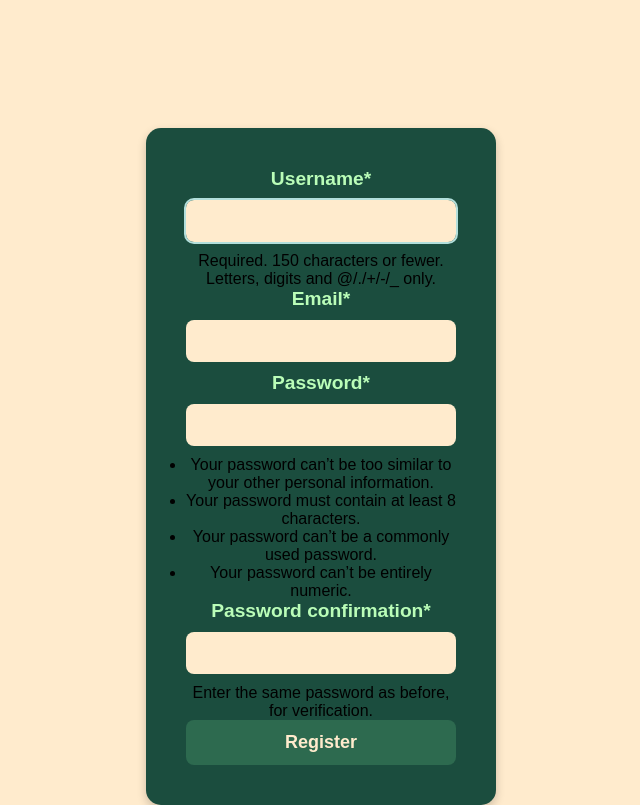
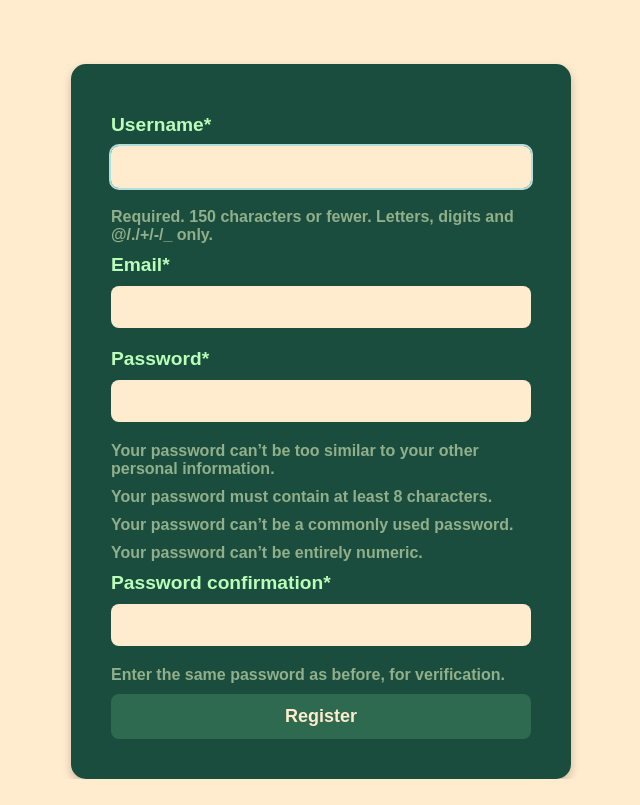
Before and after one commit to The-Lovebugs/Glapped, a Django app: page /register/ in a window 1280 px wide. Shown: the part 72-877 px from the top of the page, without its empty margins (319-959 px from the left). After the commit the page ends 851 px from the top, so only its background shows below. Run offline with Django 5.2, Linux system fonts and the light colour scheme; some libraries are stand-ins or nearby versions.

Commit message:
login forms 3.0

```diff
--- a/Glapped/register/templates/register/register.html
+++ b/Glapped/register/templates/register/register.html
@@ -1,11 +1,46 @@
-{% extends "loginBase.html"%} {% block title %} Create an account {% endblock %}
+{% extends "loginBase.html" %}
+{% block title %} Create an account {% endblock %}
 {% load crispy_forms_tags %}
 {% block content %}
     <div class="custom-form-container">
-        {%csrf_token%}
         <form method="POST" class="custom-form">
             {% csrf_token %}
             {{ form|crispy }}
+
+            <!-- Error Messages (Hidden Initially) -->
+            <div class="error-message" id="username-error"></div>
+            <div class="error-message" id="password-error"></div>
+
             <button type="submit" class="btn btn-success">Register</button>
-        </div>
+        </form>
+    </div>
+
+    <script>
+        document.addEventListener("DOMContentLoaded", function () {
+            let usernameField = document.querySelector("#id_username");
+            let passwordField = document.querySelector("#id_password1");
+            let usernameError = document.getElementById("username-error");
+            let passwordError = document.getElementById("password-error");
+
+            // Check if Django returned errors and display them
+            {% if form.username.errors %}
+                usernameError.innerHTML = "{{ form.username.errors|striptags }}";
+                usernameError.style.display = "block";
+            {% endif %}
+
+            {% if form.password1.errors %}
+                passwordError.innerHTML = "{{ form.password1.errors|striptags }}";
+                passwordError.style.display = "block";
+            {% endif %}
+
+            // Hide error message on user input
+            usernameField.addEventListener("input", () => {
+                usernameError.style.display = "none";
+            });
+
+            passwordField.addEventListener("input", () => {
+                passwordError.style.display = "none";
+            });
+        });
+    </script>
 {% endblock %}
--- a/Glapped/static/style.css
+++ b/Glapped/static/style.css
@@ -150,9 +150,24 @@ nav ul li a{
     box-shadow: 0px 4px 10px rgba(0, 0, 0, 0.2);
     text-align: center;
     margin:auto;
-    width: 350px;
+    width: 500px;
     align-self: center;
-    margin-top: 10%;
+    margin-top: 5%;
+    color: #90af8a;
+    font-weight: bold;
+}
+
+.custom-form-container div{
+    text-align: left;
+    margin-top: 10px;
+    margin-bottom: 10px;
+}
+
+.custom-form-container li {
+    margin-top: 10px;
+    margin-bottom: 10px;
+    text-align: left;
+    list-style: none;
 }
 
 .custom-form-container h2 {
```
Also changed, not shown: Glapped/db.sqlite3.
